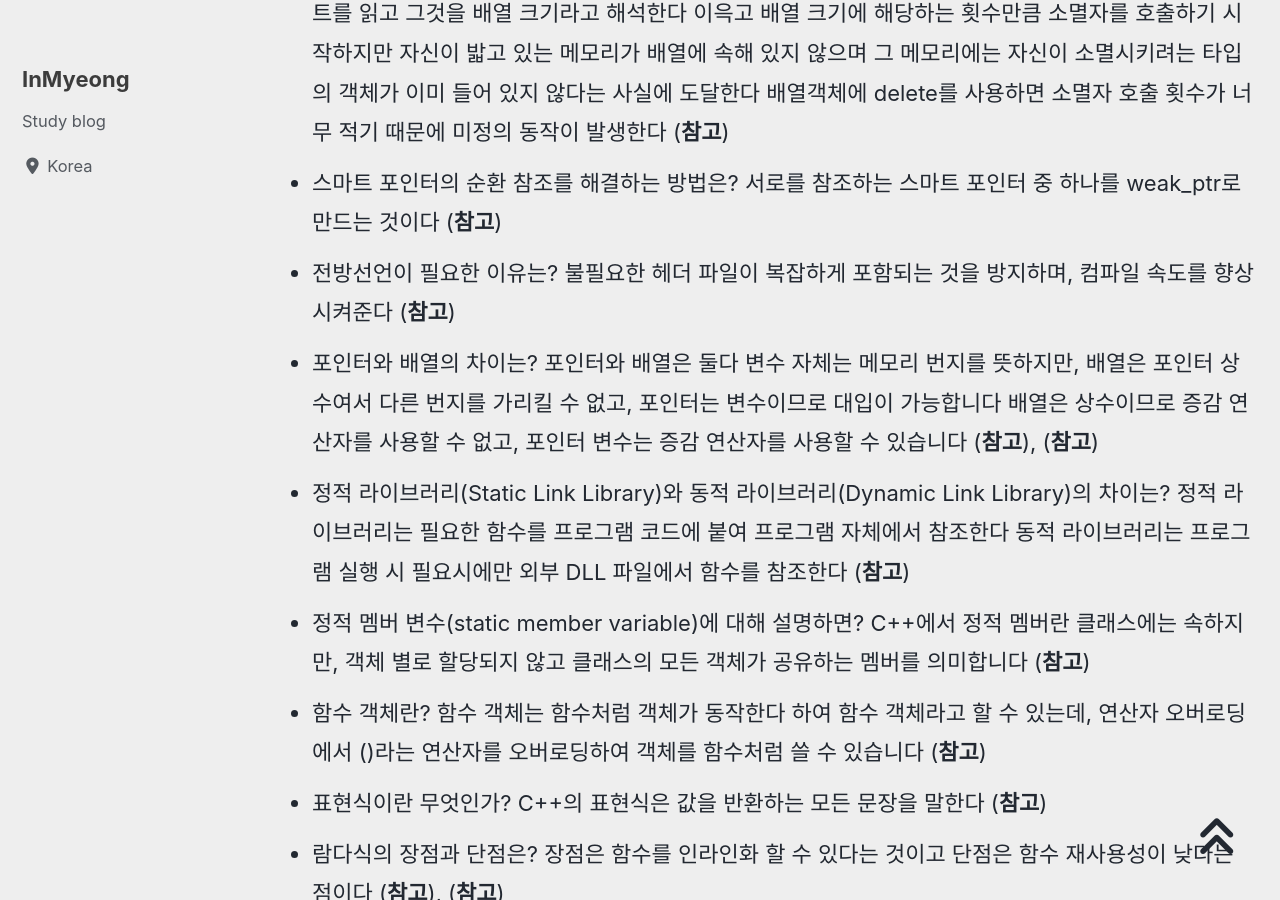
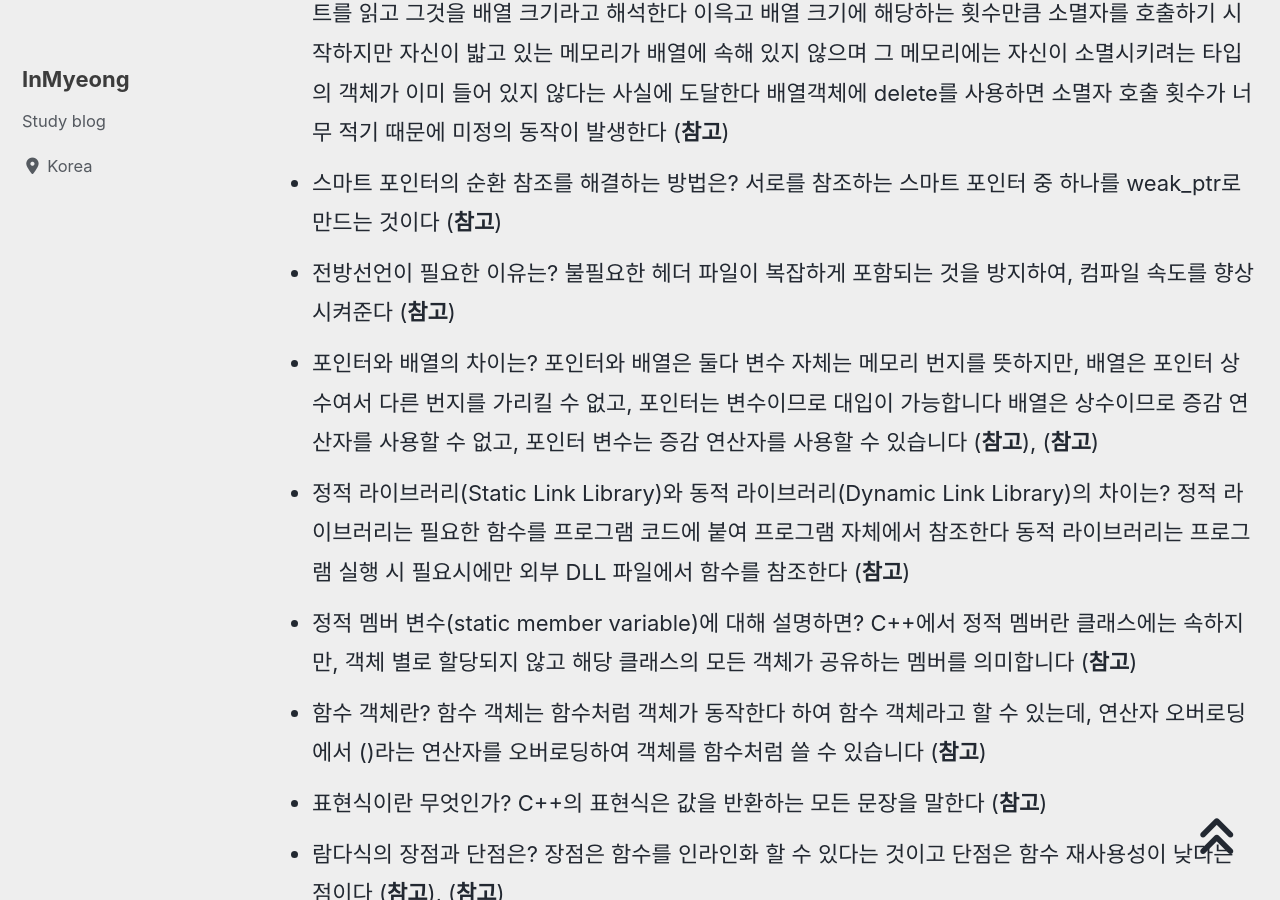
Before and after one commit to devMyeong/devMyeong.github.io, a Jekyll site: the page built from _posts/cs/2022-09-05-블로그-면접준비.md, in a window 1280 px wide and 900 px high, scrolled down 9163 px. Built offline with Jekyll 4.4.1, drawn with Linux system fonts in a browser that asks for light colours; cached includes are drawn as plain includes; nearby versions of some CDN libraries; some web fonts are replaced; comment, search, counter and statistics services are not loaded.

Commit message:
Chore : 내용 살짝 수정

```diff
--- a/_posts/cs/2022-09-05-블로그-면접준비.md
+++ b/_posts/cs/2022-09-05-블로그-면접준비.md
@@ -88,10 +88,10 @@ last_modified_at: 2022-10-30
 - stdcall과 cdecl의 차이를 설명하면? stdcall은 호출된 쪽(Callee)에서 직접 스택을 정리하고 가변 인자 사용이 불가능하다 cdecl은 함수를 호출한 쪽(Caller)에서 스택을 정리하고 가변 인자 사용이 가능하다 ([**참고**](https://awesomebit.tistory.com/72))
 - new와 delete가 짝이 안맞으면 어떻게 될까요? 단일객체에 delete[]를 사용하면 앞쪽의 메모리 몇 바이트를 읽고 그것을 배열 크기라고 해석한다 이윽고 배열 크기에 해당하는 횟수만큼 소멸자를 호출하기 시작하지만 자신이 밟고 있는 메모리가 배열에 속해 있지 않으며 그 메모리에는 자신이 소멸시키려는 타입의 객체가 이미 들어 있지 않다는 사실에 도달한다 배열객체에 delete를 사용하면 소멸자 호출 횟수가 너무 적기 때문에 미정의 동작이 발생한다 ([**참고**](https://sexycoder.tistory.com/43))
 - 스마트 포인터의 순환 참조를 해결하는 방법은? 서로를 참조하는 스마트 포인터 중 하나를 weak_ptr로 만드는 것이다 ([**참고**](https://woo-dev.tistory.com/113))
-- 전방선언이 필요한 이유는? 불필요한 헤더 파일이 복잡하게 포함되는 것을 방지하며, 컴파일 속도를 향상시켜준다 ([**참고**](https://grayt.tistory.com/30))
+- 전방선언이 필요한 이유는? 불필요한 헤더 파일이 복잡하게 포함되는 것을 방지하여, 컴파일 속도를 향상시켜준다 ([**참고**](https://grayt.tistory.com/30))
 - 포인터와 배열의 차이는? 포인터와 배열은 둘다 변수 자체는 메모리 번지를 뜻하지만, 배열은 포인터 상수여서 다른 번지를 가리킬 수 없고, 포인터는 변수이므로 대입이 가능합니다 배열은 상수이므로 증감 연산자를 사용할 수 없고, 포인터 변수는 증감 연산자를 사용할 수 있습니다 ([**참고**](https://velog.io/@mardi2020/C-%EB%A9%B4%EC%A0%91-%EC%A7%88%EB%AC%B8-%EC%A0%95%EB%A6%AC)), ([**참고**](http://www.tcpschool.com/c/c_pointerArray_relation))
 - 정적 라이브러리(Static Link Library)와 동적 라이브러리(Dynamic Link Library)의 차이는? 정적 라이브러리는 필요한 함수를 프로그램 코드에 붙여 프로그램 자체에서 참조한다 동적 라이브러리는 프로그램 실행 시 필요시에만 외부 DLL 파일에서 함수를 참조한다 ([**참고**](https://luv-n-interest.tistory.com/1225))
-- 정적 멤버 변수(static member variable)에 대해 설명하면? C++에서 정적 멤버란 클래스에는 속하지만, 객체 별로 할당되지 않고 클래스의 모든 객체가 공유하는 멤버를 의미합니다 ([**참고**](http://www.tcpschool.com/cpp/cpp_encapsulation_staticConst))
+- 정적 멤버 변수(static member variable)에 대해 설명하면? C++에서 정적 멤버란 클래스에는 속하지만, 객체 별로 할당되지 않고 해당 클래스의 모든 객체가 공유하는 멤버를 의미합니다 ([**참고**](http://www.tcpschool.com/cpp/cpp_encapsulation_staticConst))
 - 함수 객체란? 함수 객체는 함수처럼 객체가 동작한다 하여 함수 객체라고 할 수 있는데, 연산자 오버로딩에서 ()라는 연산자를 오버로딩하여 객체를 함수처럼 쓸 수 있습니다 ([**참고**](https://blog.hexabrain.net/267))
 - 표현식이란 무엇인가? C++의 표현식은 값을 반환하는 모든 문장을 말한다 ([**참고**](https://digiconfactory.tistory.com/entry/C-%EB%AC%B8%EC%9E%A5Statement%EA%B3%BC-%ED%91%9C%ED%98%84%EC%8B%9DExpression-C-%EA%B3%BC-%EC%BB%B4%ED%93%A8%ED%84%B0%EA%B3%BC%ED%95%99))
 - 람다식의 장점과 단점은? 장점은 함수를 인라인화 할 수 있다는 것이고 단점은 함수 재사용성이 낮다는 점이다 ([**참고**](https://gandis0713.github.io/2019/10/13/c-plus-lamda/)), ([**참고**](https://jjeongil.tistory.com/1044))
```
